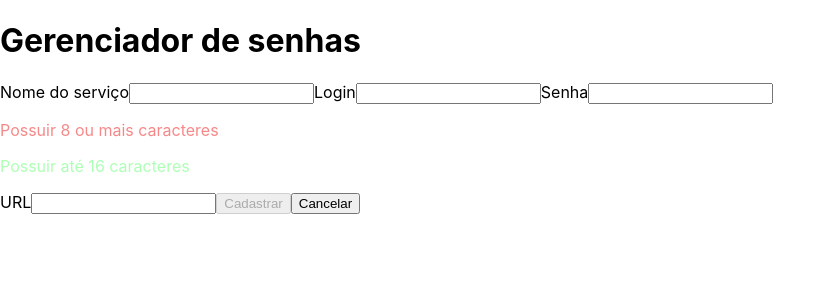
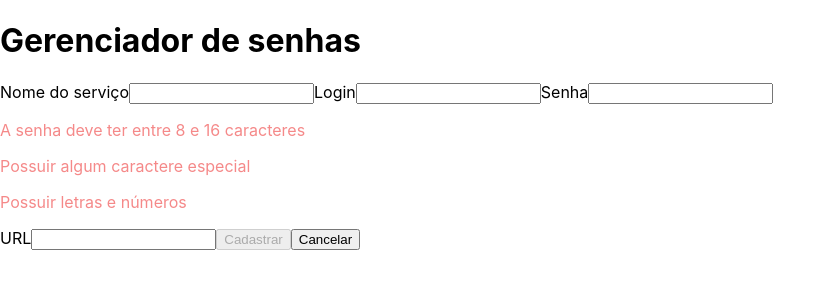
Before and after one commit to SamuelSfeir/React-password_manager, a React (Vite) app: page / in a window 1280 px wide. Both pictures are taken after a click on the button "Cadastrar nova senha". Shown: the top 300 px of the page, without its empty margins (0-836 px from the left). Built offline with nearby package versions, Linux system fonts and the light colour scheme.

Commit message:
adiciona partes do requisito 5- ajustes

```diff
--- a/src/components/Form.tsx
+++ b/src/components/Form.tsx
@@ -22,9 +22,9 @@ function Form() {
     setURL('');
   };
 
-  const contemNumeros = (str: string) => /\d/.test(str);
-  const contemLetras = (str: string) => /[a-zA-Z]/.test(str);
-  const contemCaracteresEspeciais = (str: string) => /[!@#$%^&*(),.?":{}|<>]/.test(str);
+  const contemNumeros = (str:string) => /\d/.test(str);
+  const contemLetras = (str:string) => /[a-zA-Z]/.test(str);
+  const contemCaracteresEspeciais = (str:string) => /[!@#$%^&*(),.?":{}|<>]/.test(str);
 
   const isDisabled = nomeServico.length === 0
     || senha.length < 8
@@ -34,8 +34,7 @@ function Form() {
     || !contemLetras(senha)
     || !contemCaracteresEspeciais(senha);
 
-  const isSenhaValida = senha.length >= 8;
-  const isSenhaValida2 = senha.length <= 16;
+  const isSenhaValida = senha.length >= 8 && senha.length <= 16;
 
   const handleSubmit = (event: React.FormEvent<HTMLFormElement>) => {
     event.preventDefault();
@@ -77,14 +76,21 @@ function Form() {
             onChange={ (e) => setSenha(e.target.value) }
           />
           {isSenhaValida ? (
-            <p className="valid-password-check">Possuir 8 ou mais caracteres</p>
+            <p className="valid-password-check">Possuir 8 ou mais e até 16 caracteres</p>
           ) : (
-            <p className="invalid-password-check">Possuir 8 ou mais caracteres</p>
+            <p className="invalid-password-check">
+              A senha deve ter entre 8 e 16 caracteres
+            </p>
           )}
-          {isSenhaValida2 ? (
-            <p className="valid-password-check">Possuir até 16 caracteres</p>
+          {contemCaracteresEspeciais(senha) ? (
+            <p className="valid-password-check">Possuir algum caractere especial</p>
           ) : (
-            <p className="invalid-password-check">Possuir até 16 caracteres</p>
+            <p className="invalid-password-check">Possuir algum caractere especial</p>
+          )}
+          {contemLetras(senha) && contemNumeros(senha) ? (
+            <p className="valid-password-check">Possuir letras e números</p>
+          ) : (
+            <p className="invalid-password-check">Possuir letras e números</p>
           )}
 
           <label htmlFor="URL">URL</label>
```
Lines whose indentation alone changed are shown as unchanged.
